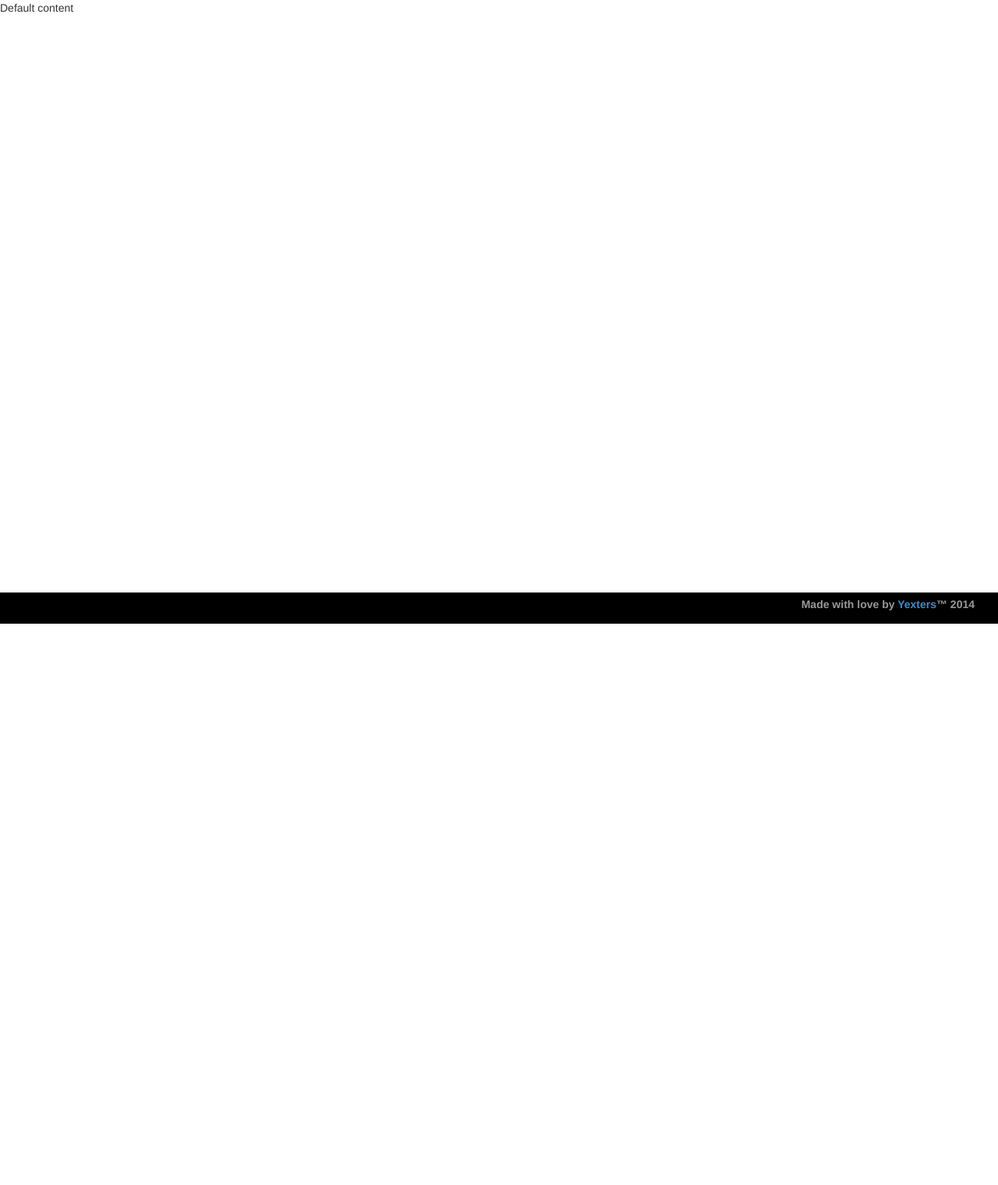
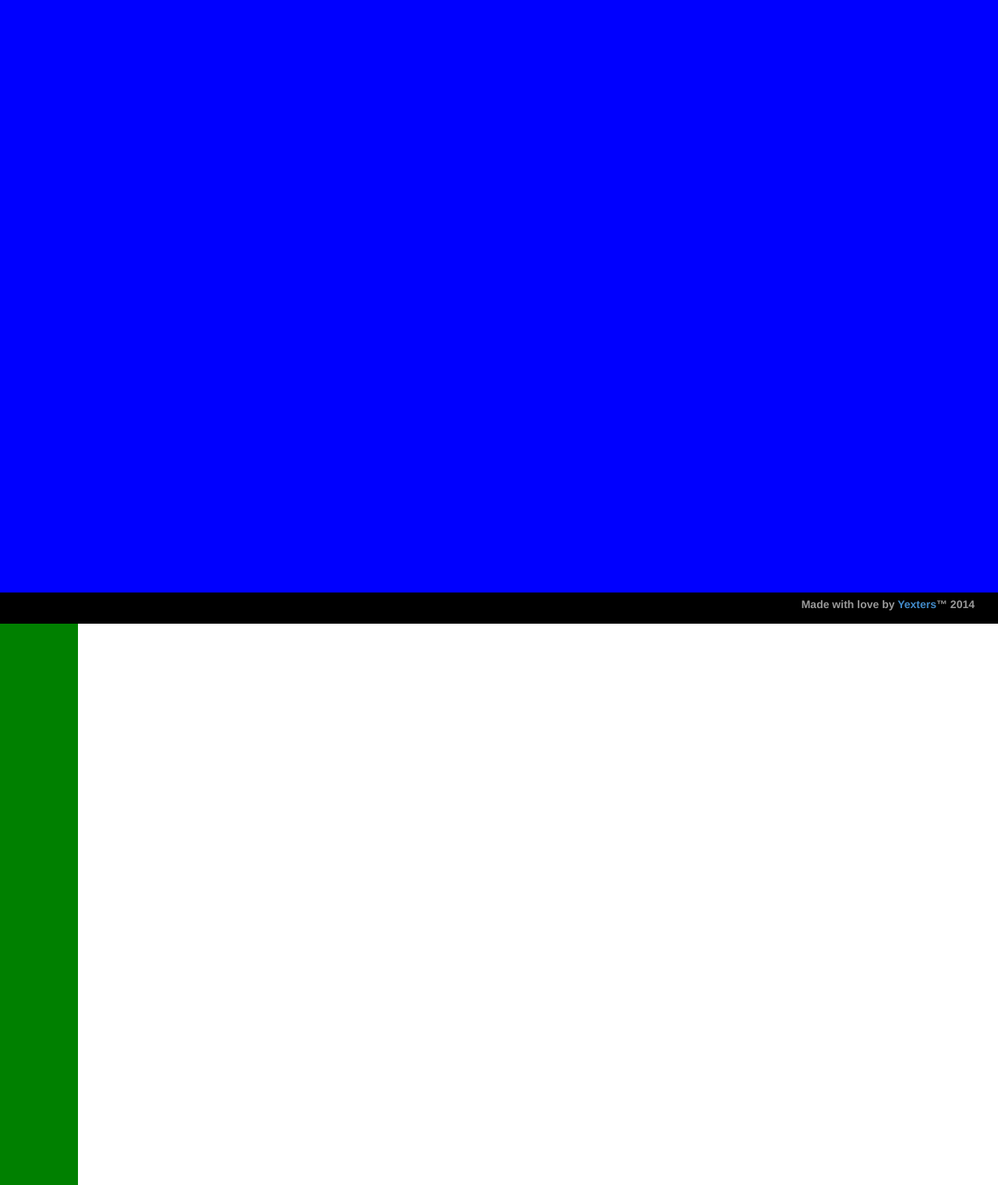
Before and after one commit to rdlin/hackprinceton2014, a Flask app: page /room/1/ in a window 1280 px wide. Shown: the whole page at 78% size. Before the commit the page ends 800 px from the top, so only its background shows below. Run offline with Flask 2, Linux system fonts and the light colour scheme; parts of the project's set-up code (start-up, migrations or seed data) failed here and were passed over; some libraries are stand-ins or nearby versions.

Commit message:
working on room html

```diff
--- a/static/css/base.css
+++ b/static/css/base.css
@@ -7,6 +7,9 @@ html, body {
     height: 100%;
     margin: 0 0 -40px;
     padding: 0 0 40px; }
+    html #wrap #content, body #wrap #content {
+      width: 100%;
+      height: 100%; }
   html #footer, body #footer {
     line-height: 30px;
     height: 40px;
--- /dev/null
+++ b/static/css/room.css
@@ -0,0 +1,8 @@
+#container {
+  background-color: blue;
+  height: 100%; }
+
+#right-nav {
+  background-color: green;
+  width: 100px;
+  height: 100%; }
--- a/static/sass/base.scss
+++ b/static/sass/base.scss
@@ -8,6 +8,11 @@ html,body {
     height: 100%;
     margin: 0 0 -40px;
     padding: 0 0 40px;
+
+    #content {
+      width: 100%;
+      height: 100%;
+    }
   }
 
   #footer {
--- /dev/null
+++ b/static/sass/room.scss
@@ -0,0 +1,10 @@
+#container {
+  background-color: blue;
+  height: 100%;
+}
+
+#right-nav {
+  background-color: green;
+  width: 100px;
+  height: 100%;
+}
--- a/templates/index.html
+++ b/templates/index.html
@@ -43,6 +43,3 @@
     </form>
   </div>
 {% endblock %}
-
-{% block scripts %}
-{% endblock %}
--- a/templates/room.html
+++ b/templates/room.html
@@ -1 +1,16 @@
 {% extends "base.html" %}
+
+{% block title %}
+  {{ room }} - KJAM
+{% endblock %}
+
+{% block styles %}
+  <link rel="stylesheet" href="{{ url_for('static', filename='css/room.css') }}">
+{% endblock %}
+
+{% block content %}
+  <div id="container">
+  </div>
+  <div id="right-nav">
+  </div>
+{% endblock %}
```
